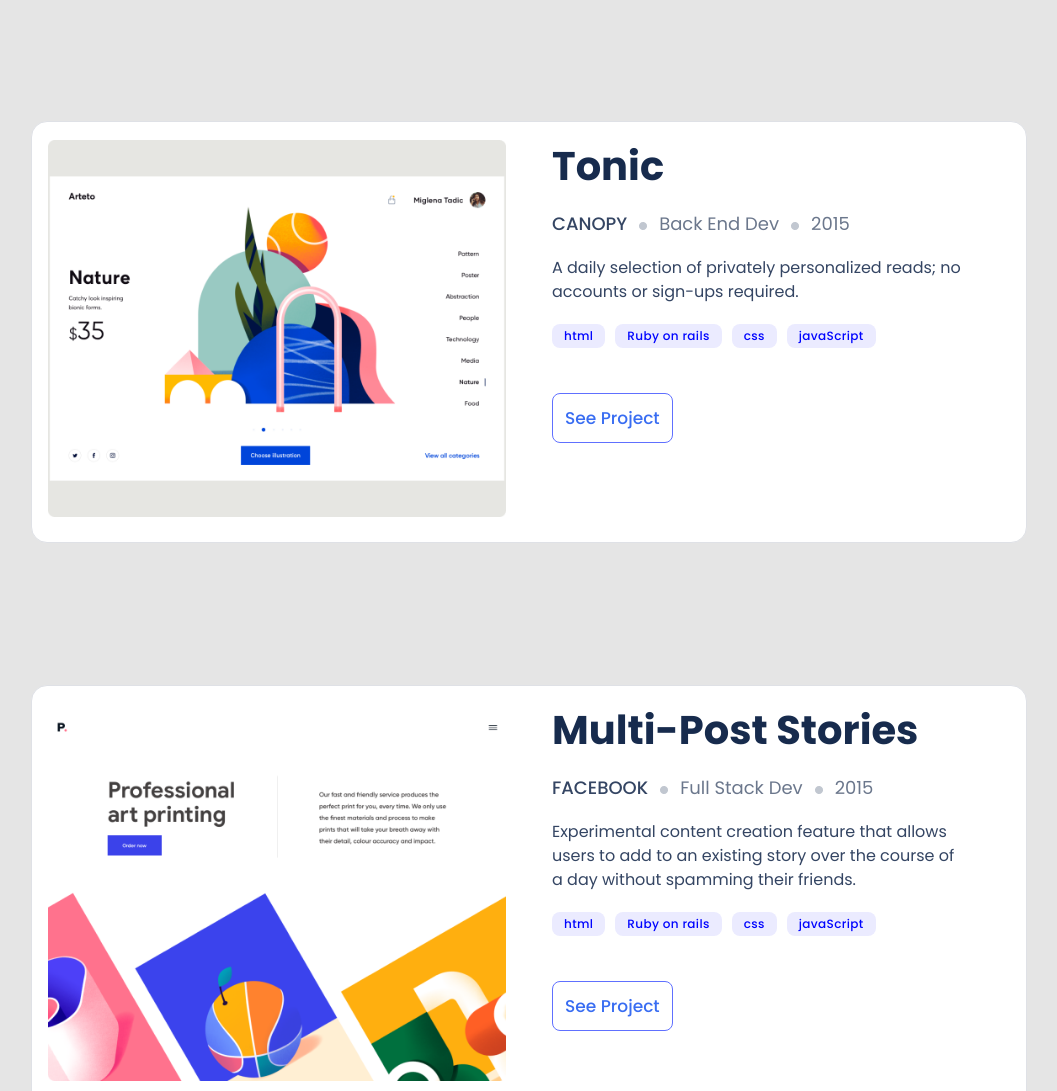
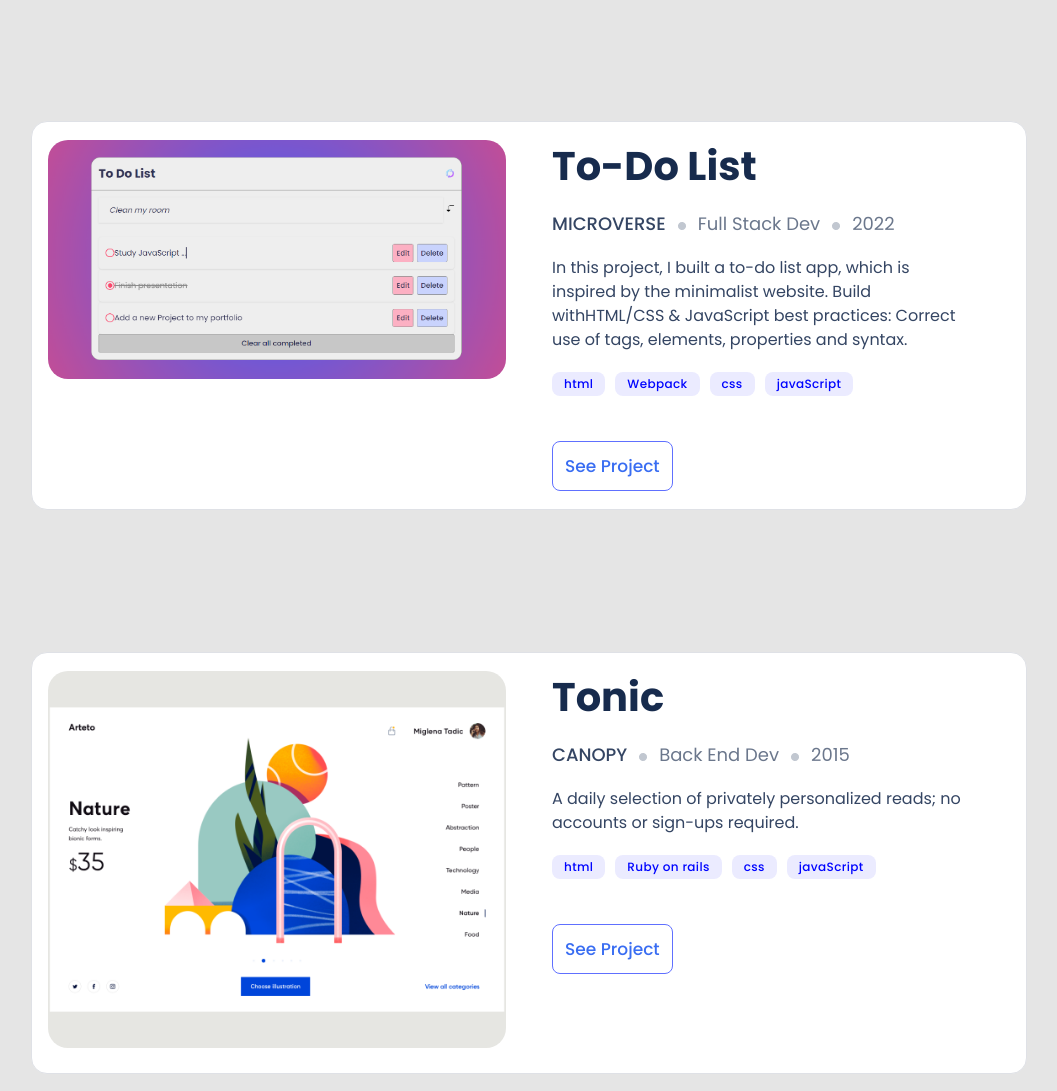
Before and after one commit to vvoo21/Portfolio, a website: page index.html in a window 1280 px wide. Shown: the part 760-1851 px from the top of the page, without its empty margins (111-1168 px from the left). Drawn offline with Linux system fonts and the light colour scheme.

Commit message:
Add a new project to my portfolio

```diff
--- a/main.js
+++ b/main.js
@@ -24,6 +24,17 @@
 const projectsCard = [
   {
     id: '1',
+    image: 'img/to-do-list.png',
+    tittle: 'To-Do List',
+    infoProject: ['MICROVERSE', 'Full Stack Dev', '2022'],
+    description: 'In this project, I built a to-do list app, which is inspired by the minimalist website. Build withHTML/CSS & JavaScript best practices: Correct use of tags, elements, properties and syntax.',
+    technologies: ['html', 'Webpack', 'css', 'javaScript'],
+    linkLiveVersion: 'https://vvoo21.github.io/To-Do-List-App/dist/',
+    linkSource: 'https://github.com/vvoo21/To-Do-List-App',
+  },
+
+  {
+    id: '2',
     image: 'img/desktop1.png',
     tittle: 'Tonic',
     infoProject: ['CANOPY', 'Back End Dev', '2015'],
@@ -34,7 +45,7 @@
   },
 
   {
-    id: '2',
+    id: '3',
     image: 'img/desktop2.png',
     tittle: 'Multi-Post Stories',
     infoProject: ['FACEBOOK', 'Full Stack Dev', '2015'],
@@ -45,7 +56,7 @@
   },
 
   {
-    id: '3',
+    id: '4',
     image: 'img/desktop3.png',
     tittle: 'Facebook 360',
     infoProject: ['FACEBOOK', 'Full Stack Dev', '2015'],
@@ -56,7 +67,7 @@
   },
 
   {
-    id: '4',
+    id: '5',
     image: 'img/desktop4.png',
     tittle: 'Uber Navigation',
     infoProject: ['Uber', 'Lead Developer', '2018'],
@@ -211,7 +222,7 @@
 
     const textmodal = document.createElement('p');
     textmodal.classList.add('primary-text', 'modal-text', 'modal12');
-    textmodal.innerText = "Lorem Ipsum is simply dummy text of the printing and typesetting industry. Lorem Ipsum has been the industry's standard dummy text ever since the 1500s, when an unknown printer took a galley of type and scrambled it 1960s with the releaLorem Ipsum is simply dummy text of the printing and typesetting industry. Lorem Ipsum has been the industry's standard dummy text ever since the 1500s, when an unknown printer took a galley of type and scrambled it 1960s with the releorem Ipsum is simply dummy text of the printing and typesetting industry.";
+    textmodal.innerText = modal.description;
     modalInfo.appendChild(textmodal);
 
     const technologiesModal = document.createElement('div');
--- a/style.css
+++ b/style.css
@@ -123,6 +123,7 @@
   height: auto;
   min-height: 200px;
   min-width: 250px;
+  border-radius: 20px;
 }
 
 .projects {
```
Also changed, not shown: img/to-do-list.png (added).
